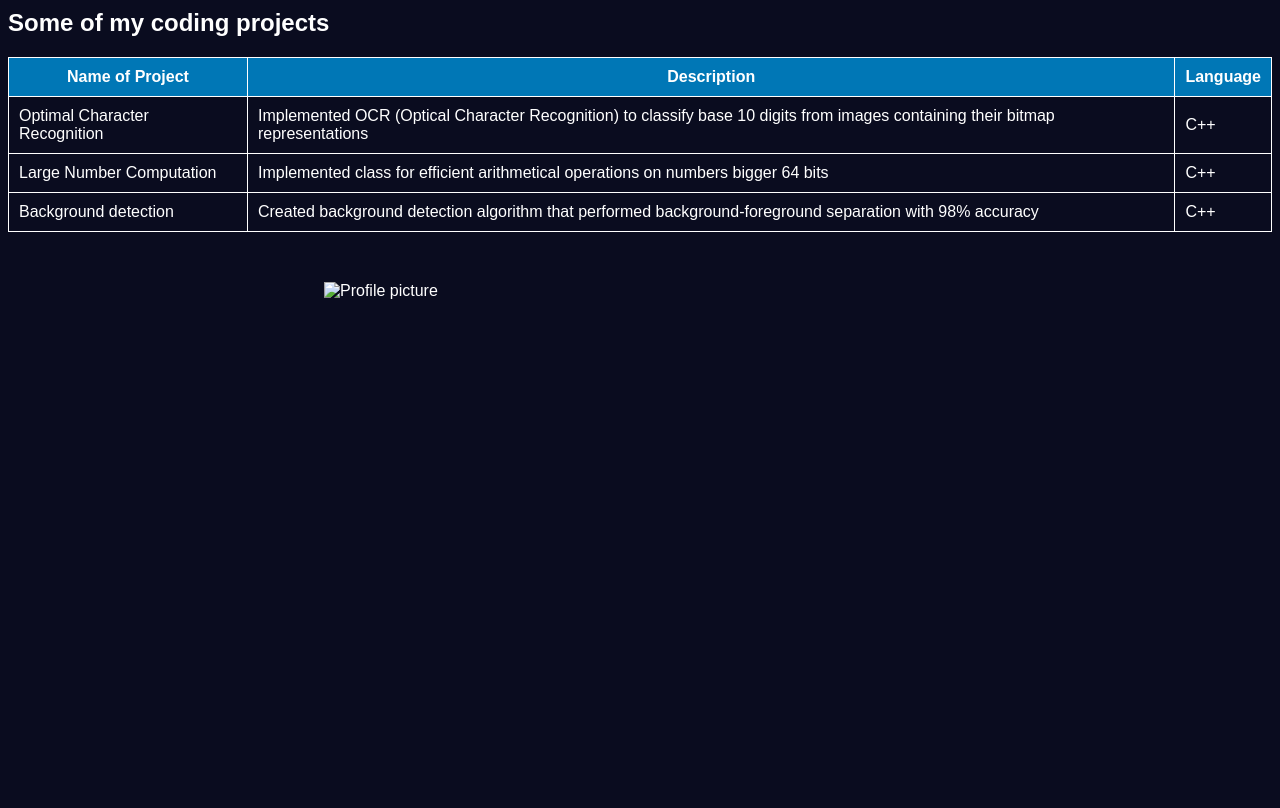
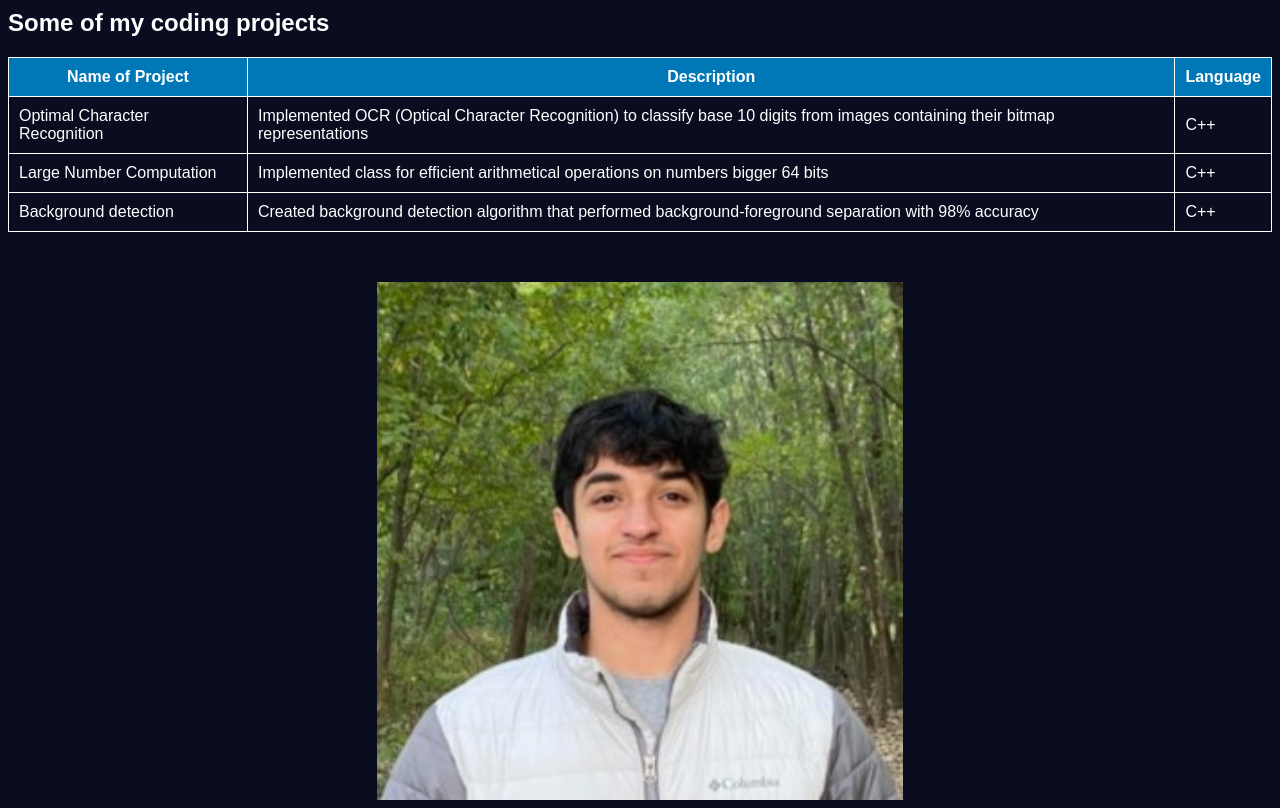
Before and after one commit to adi-252/adi-252.github.io, a plain HTML site: page index.html in a window 1280 px wide. Shown: the part 113-921 px from the top of the page. Before the commit the page ends 800 px from the top, so only its background shows below. Drawn offline with Linux system fonts and the light colour scheme.

Commit message:
Update index.html

```diff
--- a/index.html
+++ b/index.html
@@ -76,7 +76,7 @@ separation with 98% accuracy</td>
       </tr>
     </tbody>
   </table>
-  <img src="myPic.png" alt="Profile picture" />
+  <img src="Screen Shot 2023-04-22 at 12.40.24 AM.png" alt="Profile picture" />
 </body>
 
 </html>
```
